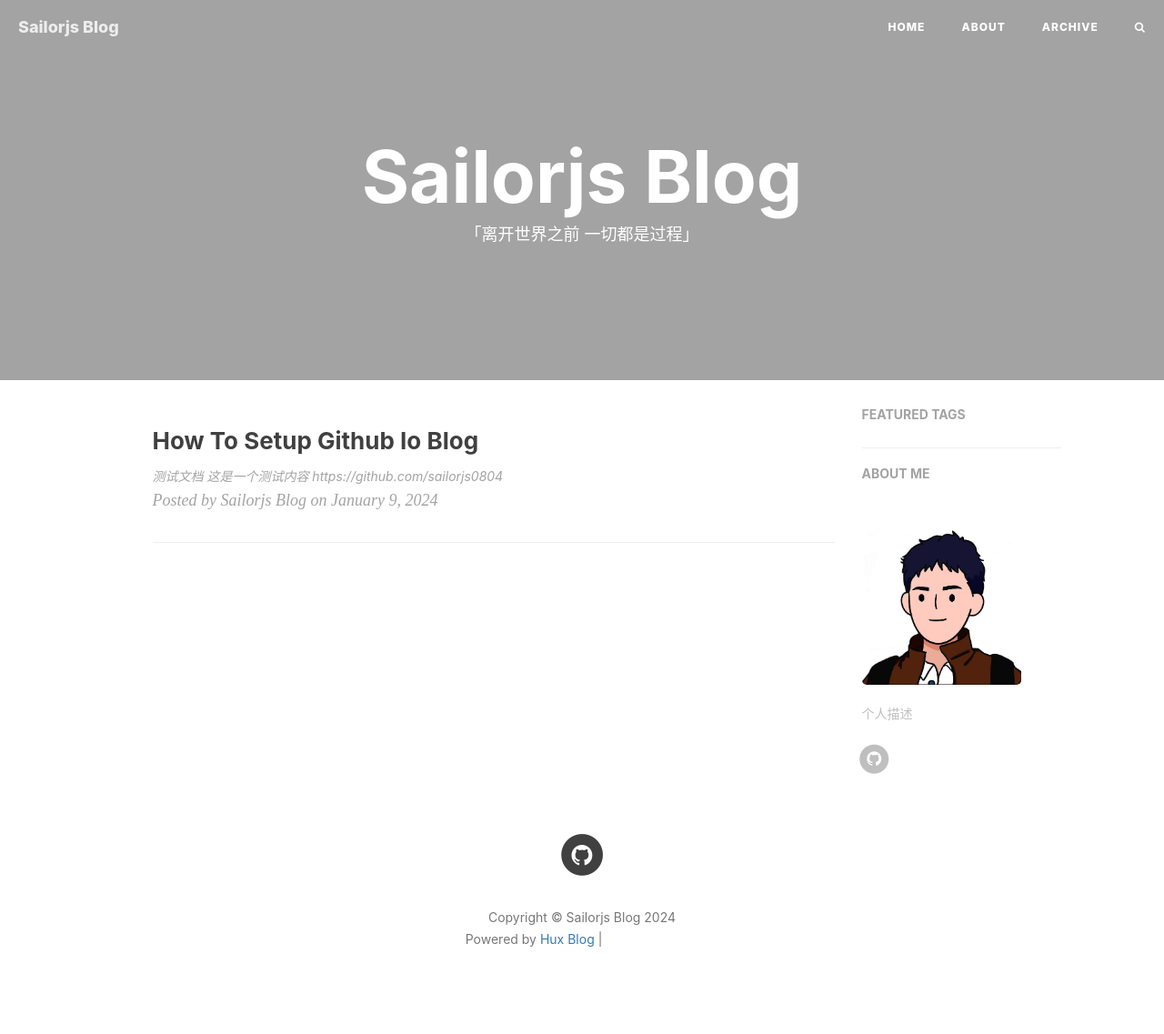
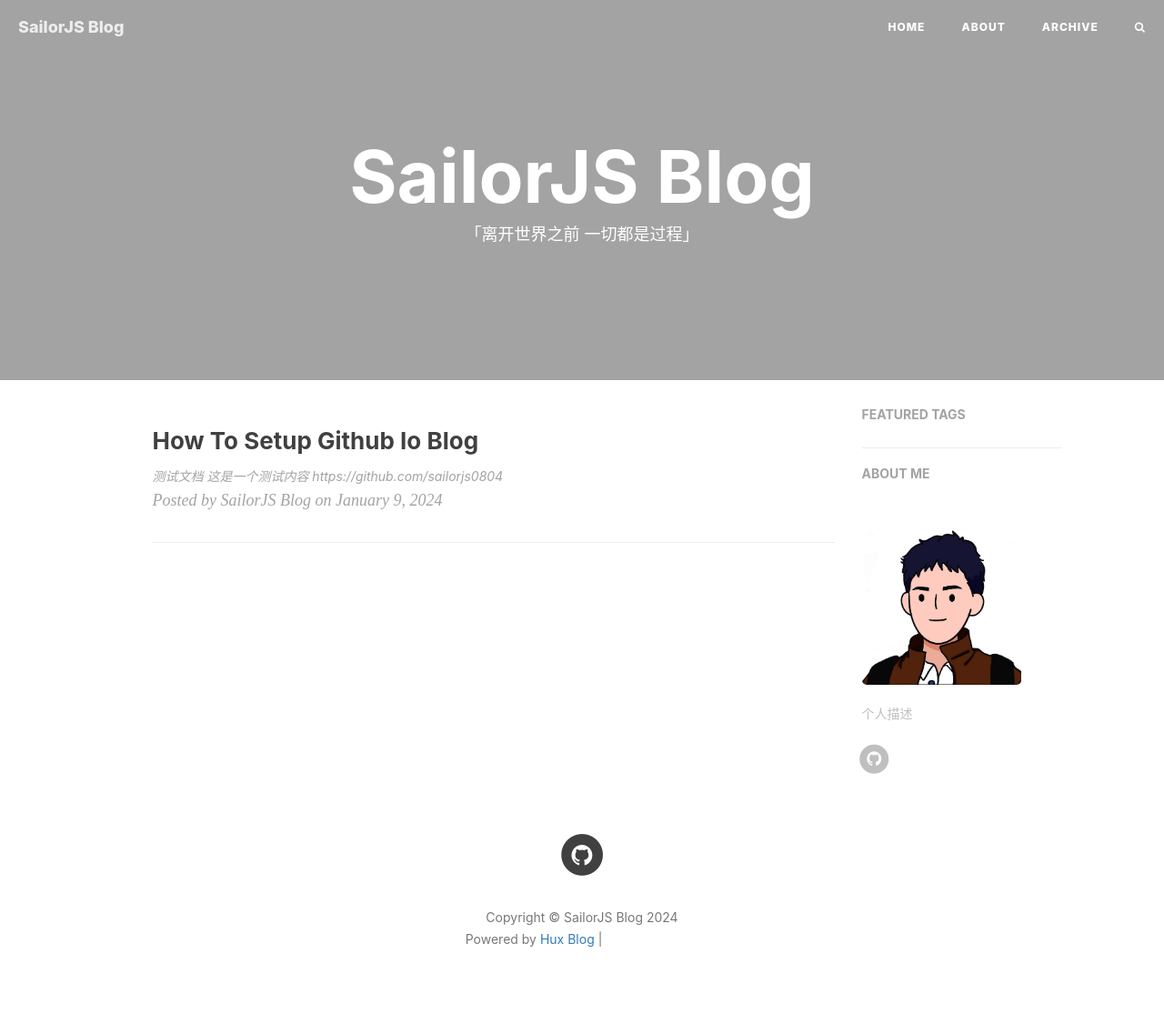
Before and after one commit to sailorjs0804/sailorjs0804.github.io, a Jekyll site: the page built from index.html, in a window 1280 px wide. Shown: the whole page at 91% size. Built offline with Jekyll 4.4.1, drawn with Linux system fonts in a browser that asks for light colours; nearby versions of some CDN libraries; the list of posts is cut into pages by our own code; comment, search, counter and statistics services are not loaded; part of the change alters nothing that is shown; grey boxes are pictures that could not be loaded.

```diff
--- a/_config.yml
+++ b/_config.yml
@@ -1,7 +1,6 @@
 # Site settings
-title: Sailorjs Blog
-SEOTitle: sailorjs的博客 | sailorjs Blog
-# header-img: img/home-bg.jpg
+title: SailorJS Blog
+SEOTitle: sailorjs的博客
 email: sailorjs0804@gmail.com
 description: "这是描述"
 keyword: "https://sailorjs0804.github.io"
@@ -54,7 +53,7 @@ kramdown:
       start_line: 1
 
 # Disqus settings
-disqus_username: hux
+disqus_username: sailorjs
 
 # Netease settings
 netease_comment: false
@@ -82,5 +81,3 @@ service-worker: true
 
 # MathJax rendering for layout:page (e.g. post preview)
 page-mathjax: false
-
-# Friends
```
